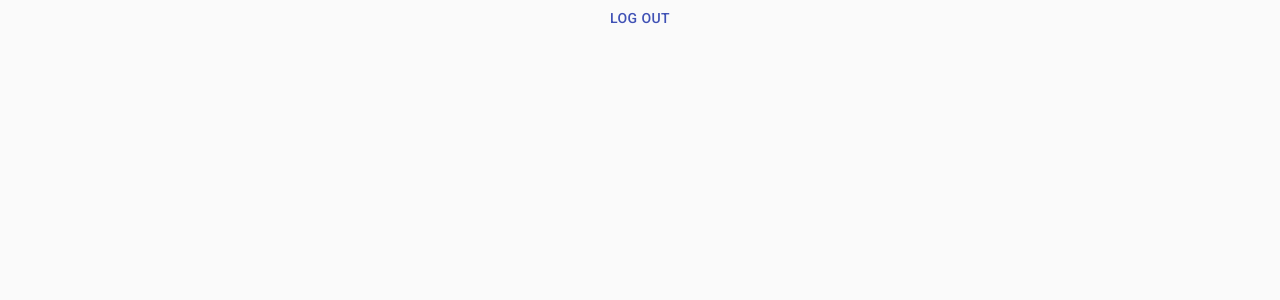
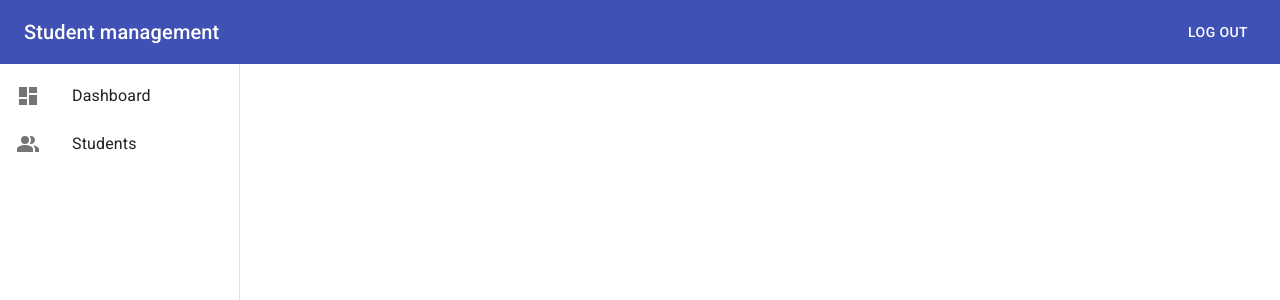
Before and after one commit to hungton189/learn-redux-saga, a React (Create React App) app: page /admin in a window 1280 px wide. Shown: the top 300 px of the page. Built offline with nearby package versions, Linux system fonts and the light colour scheme; sample sign-in values are in the browser's storage.

Commit message:
set up link and ui for application

```diff
--- a/package.json
+++ b/package.json
@@ -4,6 +4,7 @@
   "private": true,
   "dependencies": {
     "@material-ui/core": "^4.12.2",
+    "@material-ui/icons": "^4.11.2",
     "@reduxjs/toolkit": "^1.5.1",
     "@testing-library/jest-dom": "^4.2.4",
     "@testing-library/react": "^9.3.2",
--- a/src/App.tsx
+++ b/src/App.tsx
@@ -3,7 +3,7 @@
 import AdminLayout from 'components/Layout/Admin';
 import LoginPage from 'features/auth/pages/LoginPage';
 import { Route, Switch } from 'react-router-dom';
-import './App.css';
+// import './App.css';
 
 function App() {
   return (
--- /dev/null
+++ b/src/components/Common/Header.tsx
@@ -0,0 +1,43 @@
+import AppBar from '@material-ui/core/AppBar';
+import Button from '@material-ui/core/Button';
+import { makeStyles } from '@material-ui/core/styles';
+import Toolbar from '@material-ui/core/Toolbar';
+import Typography from '@material-ui/core/Typography';
+import { useAppDispatch } from 'app/hooks';
+import { authActions } from 'features/auth/authSlice';
+import React from 'react';
+
+export interface HeaderProps {}
+
+const useStyles = makeStyles((theme) => ({
+  root: {
+    flexGrow: 1,
+  },
+  title: {
+    flexGrow: 1,
+  },
+}));
+
+export function Header() {
+  const classes = useStyles();
+  const dispatch = useAppDispatch();
+
+  const handleClickLogout = () => {
+    dispatch(authActions.logout());
+  };
+
+  return (
+    <div className={classes.root}>
+      <AppBar position="static">
+        <Toolbar>
+          <Typography variant="h6" className={classes.title}>
+            Student management
+          </Typography>
+          <Button color="inherit" onClick={handleClickLogout}>
+            Log out
+          </Button>
+        </Toolbar>
+      </AppBar>
+    </div>
+  );
+}
--- /dev/null
+++ b/src/components/Common/Siderbar.tsx
@@ -0,0 +1,55 @@
+import List from '@material-ui/core/List';
+import ListItem from '@material-ui/core/ListItem';
+import ListItemIcon from '@material-ui/core/ListItemIcon';
+import ListItemText from '@material-ui/core/ListItemText';
+import { createStyles, makeStyles, Theme } from '@material-ui/core/styles';
+import { Dashboard, PeopleAlt } from '@material-ui/icons';
+import React from 'react';
+import { NavLink } from 'react-router-dom';
+
+export interface SidebarProps {}
+
+const useStyles = makeStyles((theme: Theme) =>
+  createStyles({
+    root: {
+      width: '100%',
+      maxWidth: 360,
+      backgroundColor: theme.palette.background.paper,
+    },
+    link: {
+      color: 'inherit',
+      textDecoration: 'none',
+
+      '&.active > div': {
+        backgroundColor: theme.palette.action.selected,
+      },
+    },
+  })
+);
+
+export function Sidebar(props: SidebarProps) {
+  const classes = useStyles();
+
+  return (
+    <div className={classes.root}>
+      <List component="nav" aria-label="main mailbox folders">
+        <NavLink to="/admin/dashboard" className={classes.link}>
+          <ListItem button>
+            <ListItemIcon>
+              <Dashboard />
+            </ListItemIcon>
+            <ListItemText primary="Dashboard" />
+          </ListItem>
+        </NavLink>
+        <NavLink to="/admin/students" className={classes.link}>
+          <ListItem button>
+            <ListItemIcon>
+              <PeopleAlt />
+            </ListItemIcon>
+            <ListItemText primary="Students" />
+          </ListItem>
+        </NavLink>
+      </List>
+    </div>
+  );
+}
--- a/src/components/Common/index.ts
+++ b/src/components/Common/index.ts
@@ -1,2 +1,4 @@
 export * from './NotFound';
 export * from './PrivateRoute';
+export * from './Header';
+export * from './Siderbar';
--- a/src/components/Layout/Admin.tsx
+++ b/src/components/Layout/Admin.tsx
@@ -1,20 +1,56 @@
-import { Button } from '@material-ui/core';
-import { useAppDispatch } from 'app/hooks';
-import { authActions } from 'features/auth/authSlice';
+import { Box } from '@material-ui/core';
+import { makeStyles } from '@material-ui/core/styles';
+import { Header, Sidebar } from 'components/Common';
 import React, { ReactElement } from 'react';
+import { Route, Switch } from 'react-router-dom';
+import Dashboard from 'features/Dashboard';
+import Student from 'features/Student';
 
 interface AdminLayoutProps {}
+const useStyle = makeStyles((theme) => ({
+  root: {
+    display: 'grid',
+    gridTemplateColumns: '240px 1fr',
+    gridTemplateRows: 'auto 1fr',
+    gridTemplateAreas: `"header header" "sidebar main"`,
+
+    minHeight: '100vh',
+  },
+  header: {
+    gridArea: 'header',
+  },
+  sidebar: {
+    gridArea: 'sidebar',
+    borderRight: `1px solid ${theme.palette.divider}`,
+    backgroundColor: theme.palette.background.paper,
+  },
+  main: {
+    gridArea: 'main',
+    backgroundColor: theme.palette.background.paper,
+    padding: theme.spacing(2, 3),
+  },
+}));
 
 export default function AdminLayout(props: AdminLayoutProps): ReactElement {
-  const dispatch = useAppDispatch();
-  const handleLogout = () => {
-    dispatch(authActions.logout());
-  };
+  const classes = useStyle();
   return (
-    <div>
-      <Button color="primary" onClick={handleLogout}>
-        Log out
-      </Button>
-    </div>
+    <Box className={classes.root}>
+      <Box className={classes.header}>
+        <Header />
+      </Box>
+      <Box className={classes.sidebar}>
+        <Sidebar />
+      </Box>
+      <Box className={classes.main}>
+        <Switch>
+          <Route path="/admin/dashboard">
+            <Dashboard />
+          </Route>
+          <Route path="/admin/students">
+            <Student />
+          </Route>
+        </Switch>
+      </Box>
+    </Box>
   );
 }
--- /dev/null
+++ b/src/features/Dashboard/index.tsx
@@ -0,0 +1,5 @@
+import React from 'react';
+
+export default function Dashboard() {
+  return <div>Dashboard</div>;
+}
--- /dev/null
+++ b/src/features/Student/index.tsx
@@ -0,0 +1,5 @@
+import React from 'react';
+
+export default function Student() {
+  return <div>Student</div>;
+}
--- a/src/features/auth/authSaga.ts
+++ b/src/features/auth/authSaga.ts
@@ -14,7 +14,7 @@
         name: 'hung ton',
       })
     );
-    yield put(push('/admin'));
+    yield put(push('/admin/dashboard'));
   } catch (error) {
     yield put(authActions.loginFailed(error.message));
   }
```
Also changed, not shown: 1 other file (tests, documents, lock files or other folders).
